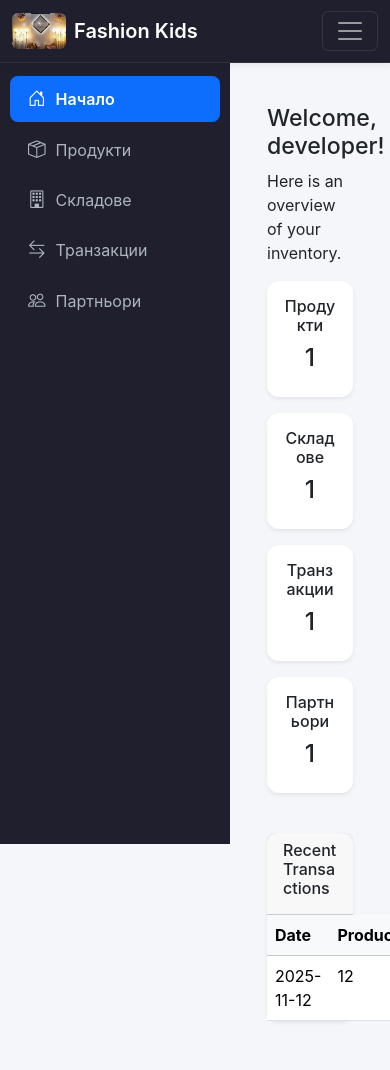
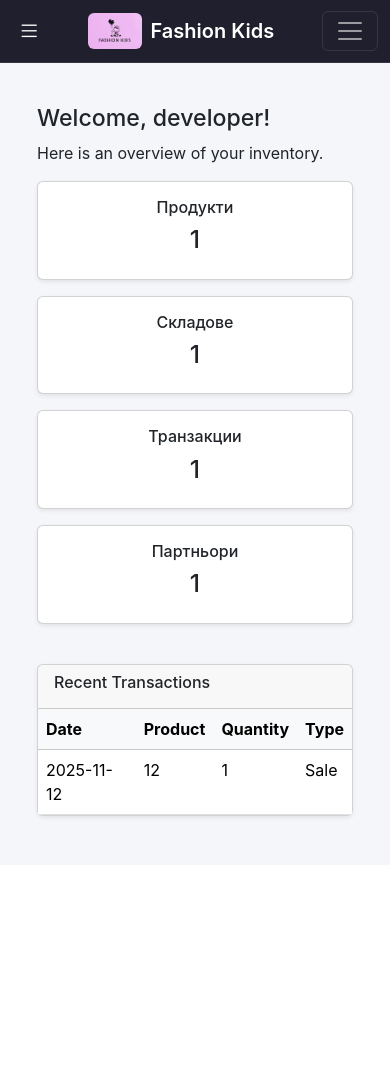
Before and after one commit to Alidzhan56/Inventory-Manager, a Flask app: page / in a window 390 px wide; the page is wider, and only the part inside the window is pictured. After the commit the page ends 821 px from the top of that part, so only its background shows below. Run offline with Flask 3, Linux system fonts and the light colour scheme; a user stored in the database is signed in.

Commit message:
dev acc and responsive layout and dashboard

```diff
--- a/templates/base.html
+++ b/templates/base.html
@@ -3,31 +3,34 @@
 <head>
     <meta charset="UTF-8">
     <title>{% block title %}{{ _('Inventory Manager') }}{% endblock %}</title>
+
+    <meta name="viewport" content="width=device-width, initial-scale=1">
+
+    <!-- Bootstrap -->
     <link href="https://cdn.jsdelivr.net/npm/bootstrap@5.3.2/dist/css/bootstrap.min.css" rel="stylesheet">
+
+    <!-- Icons -->
     <link href="https://cdn.jsdelivr.net/npm/bootstrap-icons@1.11.3/font/bootstrap-icons.css" rel="stylesheet">
 
     <style>
         :root {
-            --primary: #0d6efd;
+            --sidebar-width: 240px;
             --sidebar-bg: #1f1f2e;
             --sidebar-hover: #2a2a3c;
-            --sidebar-active: #0d6efd;
-            --navbar-bg: #1f1f2e;
+            --primary: #0d6efd;
         }
 
         body {
             background-color: #f4f6f9;
+            font-family: 'Inter', sans-serif;
             margin: 0;
             padding: 0;
-            font-family: 'Inter', sans-serif;
-            color: #212529;
         }
 
-        /* Navbar */
+        /* NAVBAR */
         .navbar {
-            background-color: var(--navbar-bg) !important;
-            border-bottom: 1px solid rgba(255, 255, 255, 0.08);
-            box-shadow: 0 0 10px rgba(0,0,0,0.1);
+            background: #1f1f2e !important;
+            border-bottom: 1px solid rgba(255,255,255,0.1);
         }
 
         .navbar-brand span {
@@ -41,104 +44,116 @@
             margin-right: 8px;
         }
 
-        /* Sidebar */
+        #sidebarToggle {
+            border: none;
+            background: none;
+            color: #fff;
+            font-size: 1.4rem;
+            margin-right: 10px;
+        }
+
+        /* SIDEBAR */
         .sidebar {
             position: fixed;
-            top: 56px;
+            top: 56px; /* height of navbar */
             left: 0;
+            width: var(--sidebar-width);
             height: calc(100% - 56px);
-            width: 230px;
-            background-color: var(--sidebar-bg);
+            background: var(--sidebar-bg);
             color: #adb5bd;
+            overflow-y: auto;
             padding-top: 1rem;
-            overflow-y: auto;
-            transition: all 0.3s ease;
+            transition: transform .3s ease;
+            z-index: 2000;
+        }
+
+        /* DESKTOP → sidebar always visible */
+        @media (min-width: 992px) {
+            .sidebar {
+                transform: translateX(0) !important;
+            }
+            .main-content {
+                margin-left: var(--sidebar-width) !important;
+            }
+        }
+
+        /* MOBILE → sidebar hidden */
+        @media (max-width: 991px) {
+            .sidebar {
+                transform: translateX(-100%);
+            }
+            .sidebar.open {
+                transform: translateX(0);
+            }
+            .main-content {
+                margin-left: 0 !important;
+            }
         }
 
         .sidebar a {
-            color: #adb5bd;
+            padding: 12px 18px;
+            margin: 4px 12px;
             display: flex;
             align-items: center;
             gap: 10px;
-            padding: 10px 18px;
-            margin: 4px 10px;
             border-radius: 8px;
             text-decoration: none;
-            transition: background 0.2s ease, color 0.2s ease;
+            color: #adb5bd;
         }
 
         .sidebar a:hover {
-            background-color: var(--sidebar-hover);
-            color: #fff;
+            background: var(--sidebar-hover);
+            color: white;
         }
 
         .sidebar a.active {
-            background-color: var(--sidebar-active);
-            color: #fff;
+            background: var(--primary);
+            color: white;
             font-weight: 600;
         }
 
-        .sidebar i {
-            font-size: 1.1rem;
-        }
-
-        /* Main content */
+        /* CONTENT */
         .main-content {
-            margin-left: 230px;
             padding: 25px;
             margin-top: 56px;
-            transition: margin-left 0.3s ease;
-        }
-
-        .card {
-            border: none;
-            border-radius: 12px;
-            box-shadow: 0 0.25rem 1rem rgba(0,0,0,0.05);
+            transition: .3s ease;
         }
 
         .alert {
-            border-radius: 0.6rem;
-            box-shadow: 0 0.5rem 1rem rgba(0,0,0,0.08);
+            border-radius: 8px;
+            box-shadow: 0 0.2rem 0.6rem rgba(0,0,0,0.07);
         }
 
-        /* Language switcher */
+        /* LANG SWITCH */
         .lang-switch a {
             color: #fff !important;
+            margin: 0 4px;
+            opacity: 0.7;
             font-weight: 500;
-            opacity: 0.7;
-            margin: 0 4px;
-            transition: opacity 0.2s ease;
         }
-
-        .lang-switch a:hover, .lang-switch a.active {
+        .lang-switch a.active, .lang-switch a:hover {
             opacity: 1;
         }
 
-        /* Scrollbar for sidebar */
-        .sidebar::-webkit-scrollbar {
-            width: 6px;
-        }
-        .sidebar::-webkit-scrollbar-thumb {
-            background-color: #444;
-            border-radius: 10px;
-        }
-
-        /* Smooth hover animation for nav links */
-        .nav-link {
-            transition: color 0.2s ease;
-        }
     </style>
 </head>
+
 <body>
 
-<!-- Navbar -->
+<!-- NAVBAR -->
 <nav class="navbar navbar-expand-lg navbar-dark fixed-top">
     <div class="container-fluid">
+
+        <!-- Sidebar Toggle (mobile only) -->
+        <button id="sidebarToggle" class="d-lg-none">
+            <i class="bi bi-list"></i>
+        </button>
+
         <a class="navbar-brand d-flex align-items-center" href="{{ url_for('index') }}">
             {% if g.app_config.logo_path %}
-                <img src="{{ url_for('static', filename=g.app_config.logo_path.split('static/')[-1]) }}" alt="Logo">
+                <img src="{{ url_for('static', filename=g.app_config.logo_path.split('static/')[-1]) }}">
             {% else %}
-                <img src="{{ url_for('static', filename='default-logo.png') }}" alt="Logo">
+                <img src="{{ url_for('static', filename='default-logo.png') }}">
             {% endif %}
             <span>{{ g.app_config.company_name or _("Inventory Manager") }}</span>
         </a>
@@ -147,24 +162,32 @@
             <span class="navbar-toggler-icon"></span>
         </button>
 
+        <!-- Nav Items -->
         <div class="collapse navbar-collapse" id="navbarNav">
             <div class="d-flex align-items-center ms-auto">
+
+                <!-- Language -->
                 <div class="lang-switch me-3">
-                    <a href="?lang=bg" class="{% if g.lang == 'bg' %}active{% endif %}">BG</a>
-                    <a href="?lang=en" class="{% if g.lang == 'en' %}active{% endif %}">EN</a>
+                    <a href="?lang=bg" class="{% if g.lang=='bg' %}active{% endif %}">BG</a>
+                    <a href="?lang=en" class="{% if g.lang=='en' %}active{% endif %}">EN</a>
                 </div>
 
                 {% if current_user.is_authenticated %}
+                <!-- Profile Dropdown -->
                 <div class="dropdown">
-                        <a class="nav-link dropdown-toggle text-light d-flex align-items-center" href="#" id="userDropdown" data-bs-toggle="dropdown">
+                    <a class="nav-link dropdown-toggle text-light d-flex align-items-center"
+                       href="#" id="userDropdown" data-bs-toggle="dropdown">
                         <i class="bi bi-person-circle fs-5 me-1"></i>
-                            <span>{{ current_user.username }}</span>
+                        {{ current_user.username }}
                     </a>
-                        <ul class="dropdown-menu dropdown-menu-end" aria-labelledby="userDropdown">
+
+                    <ul class="dropdown-menu dropdown-menu-end">
                         <li><a class="dropdown-item" href="#">{{ _('Profile') }}</a></li>
+
                         {% if current_user.role == 'Admin / Owner' %}
                         <li><a class="dropdown-item" href="{{ url_for('settings') }}">{{ _('Settings') }}</a></li>
                         {% endif %}
+
                         <li><hr class="dropdown-divider"></li>
                         <li><a class="dropdown-item text-danger" href="{{ url_for('logout') }}">{{ _('Logout') }}</a></li>
                     </ul>
@@ -177,41 +200,48 @@
     </div>
 </nav>
 
-<!-- Sidebar -->
-<div class="sidebar">
 {% if current_user.is_authenticated %}
-        <a href="{{ url_for('index') }}" class="{% if request.endpoint == 'index' %}active{% endif %}">
+<!-- SIDEBAR -->
+<div id="sidebar" class="sidebar">
+
+    <a href="{{ url_for('index') }}" class="{% if request.endpoint=='index' %}active{% endif %}">
         <i class="bi bi-house-door"></i> {{ _('Home') }}
     </a>
-        <a href="{{ url_for('products') }}" class="{% if request.endpoint == 'products' %}active{% endif %}">
+
+    <a href="{{ url_for('products') }}" class="{% if request.endpoint=='products' %}active{% endif %}">
         <i class="bi bi-box-seam"></i> {{ _('Products') }}
     </a>
-        <a href="{{ url_for('warehouses') }}" class="{% if request.endpoint == 'warehouses' %}active{% endif %}">
+
+    <a href="{{ url_for('warehouses') }}" class="{% if request.endpoint=='warehouses' %}active{% endif %}">
         <i class="bi bi-building"></i> {{ _('Warehouses') }}
     </a>
-        <a href="{{ url_for('transactions') }}" class="{% if request.endpoint == 'transactions' %}active{% endif %}">
+
+    <a href="{{ url_for('transactions') }}" class="{% if request.endpoint=='transactions' %}active{% endif %}">
         <i class="bi bi-arrow-left-right"></i> {{ _('Transactions') }}
     </a>
-        <a href="{{ url_for('partners') }}" class="{% if request.endpoint == 'partners' %}active{% endif %}">
+
+    <a href="{{ url_for('partners') }}" class="{% if request.endpoint=='partners' %}active{% endif %}">
         <i class="bi bi-people"></i> {{ _('Partners') }}
     </a>
+
     {% if current_user.role == 'Admin / Owner' %}
-            <a href="{{ url_for('users') }}" class="{% if request.endpoint == 'users' %}active{% endif %}">
+    <a href="{{ url_for('users') }}" class="{% if request.endpoint=='users' %}active{% endif %}">
         <i class="bi bi-person-gear"></i> {{ _('Users') }}
     </a>
-            <a href="{{ url_for('settings') }}" class="{% if request.endpoint == 'settings' %}active{% endif %}">
+
+    <a href="{{ url_for('settings') }}" class="{% if request.endpoint=='settings' %}active{% endif %}">
         <i class="bi bi-gear"></i> {{ _('Settings') }}
     </a>
     {% endif %}
+</div>
 {% endif %}
-</div>
 
-<!-- Main content -->
+<!-- MAIN CONTENT -->
 <div class="main-content">
     {% with messages = get_flashed_messages(with_categories=true) %}
     {% if messages %}
         {% for category, message in messages %}
-            <div class="alert alert-{{ category }} alert-dismissible fade show" role="alert">
+            <div class="alert alert-{{ category }} alert-dismissible fade show">
                 {{ message }}
                 <button type="button" class="btn-close" data-bs-dismiss="alert"></button>
             </div>
@@ -223,5 +253,24 @@
 </div>
 
 <script src="https://cdn.jsdelivr.net/npm/bootstrap@5.3.2/dist/js/bootstrap.bundle.min.js"></script>
+
+<script>
+    const sidebar = document.getElementById("sidebar");
+    const toggle = document.getElementById("sidebarToggle");
+
+    if (toggle) {
+        toggle.addEventListener("click", () => {
+            sidebar.classList.toggle("open");
+        });
+    }
+
+    // Auto close sidebar when clicking items on mobile
+    document.querySelectorAll(".sidebar a").forEach(link => {
+        link.addEventListener("click", () => {
+            if (window.innerWidth < 992) sidebar.classList.remove("open");
+        });
+    });
+</script>
+
 </body>
 </html>
```
Also changed, not shown: instance/inventory.db, static/uploads/company_logo_1.png. Lines whose indentation alone changed are shown as unchanged.
